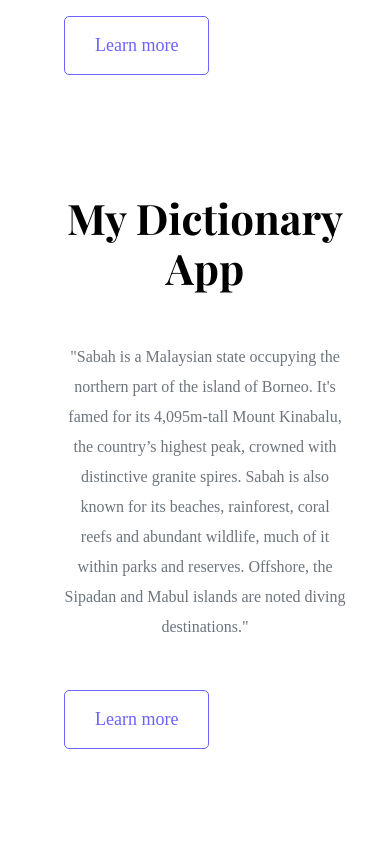
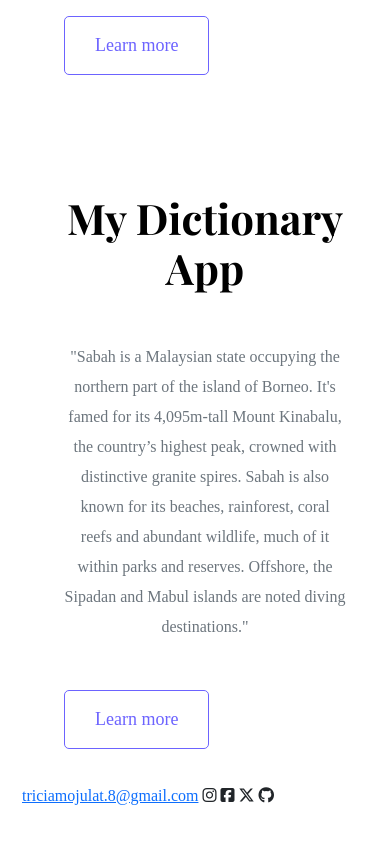
Before and after one commit to tmojulat/Profile-project-W4, a plain HTML site: page index.html in a window 390 px wide. Shown: the part 2225-3069 px from the top of the page. Drawn offline with nearby package versions, Linux system fonts and the light colour scheme; files whose address does not match are found by name; a web font is replaced by a local one.

Commit message:
Inserted footer

```diff
--- a/index.html
+++ b/index.html
@@ -107,6 +107,13 @@
             <a href="#" class="btn btn-branding-outline">Learn more</a>
           </div>
         </div>
+        <footer>
+          <a href="mailto:triciamojulat.8@gmail.com">triciamojulat.8@gmail.com</a>
+          <i class="fa-brands fa-instagram"></i>
+          <i class="fa-brands fa-square-facebook"></i>
+          <i class="fa-brands fa-x-twitter"></i>
+          <i class="fa-brands fa-github"></i>
+        </footer>
       </div>
 
   </body>
--- a/src/styles.css
+++ b/src/styles.css
@@ -155,3 +155,9 @@ p {
 .project-description {
   padding: 35px 42px;
 }
+
+@media (max-width: 900px) {
+  .btn-branding-outline {
+    vertical-align: center;
+  }
+}
```
